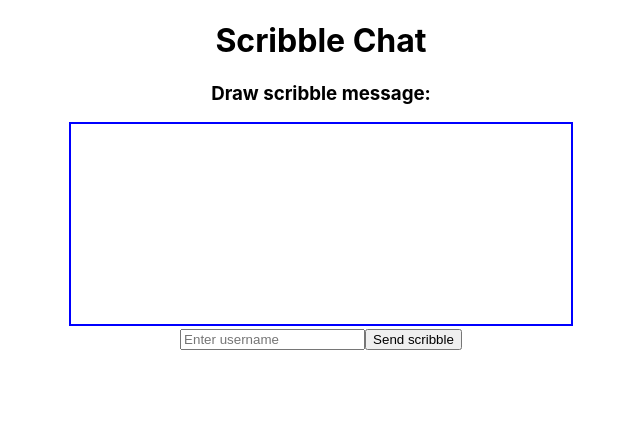
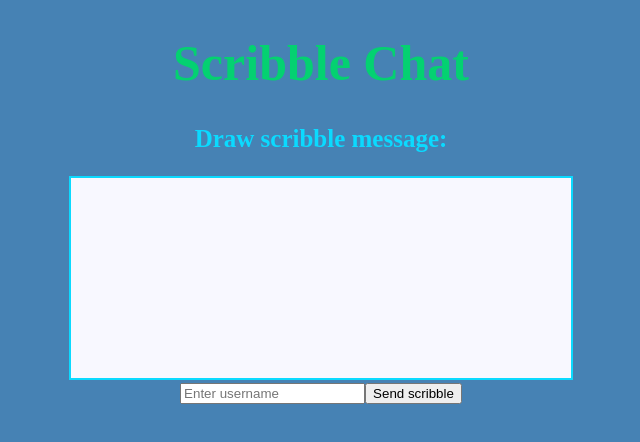
Before and after one commit to shanencross/scribble-chat, a React (Create React App) app: page / in a window 1280 px wide. Shown: the top 442 px of the page, without its empty margins (319-959 px from the left). Built offline with nearby package versions, Linux system fonts and the light colour scheme; no server answers; the database is empty.

Commit message:
Add basic CSS

```diff
--- a/src/components/ChatMessage.js
+++ b/src/components/ChatMessage.js
@@ -2,7 +2,7 @@ import React, { useEffect, useRef } from 'react';
 import PropTypes from 'prop-types';
 
 const canvasStyle = {
-  outline: '2px solid green',
+  outline: '2px solid rgb(4, 209, 113)',
 }
 
 function ChatMessage({message={}}) {
--- a/src/components/ScribbleCanvas.js
+++ b/src/components/ScribbleCanvas.js
@@ -2,7 +2,7 @@ import React, { useRef, useEffect } from 'react';
 import PropTypes from 'prop-types';
 
 const canvasStyle = {
-  outline: '2px solid blue',
+  outline: '2px solid rgb(11, 218, 255)',
 }
 
 const containerStyle = {
--- a/src/index.css
+++ b/src/index.css
@@ -1,5 +1,6 @@
 body {
   margin: 0;
+  background: #4682B4;
   font-family: -apple-system, BlinkMacSystemFont, 'Segoe UI', 'Roboto', 'Oxygen',
     'Ubuntu', 'Cantarell', 'Fira Sans', 'Droid Sans', 'Helvetica Neue',
     sans-serif;
@@ -7,6 +8,22 @@ body {
   -moz-osx-font-smoothing: grayscale;
 }
 
+h1 {
+  color: rgb(4, 209, 113);
+  font-family: 'Brush Script MT', cursive;
+  font-size: 50px;
+}
+
+h3 {
+  color: rgb(11, 218, 255);
+  font-family: 'Brush Script MT', cursive;
+  font-size: 25px;
+}
+
+canvas {
+  background-color: #f8f8ff;
+}
+
 code {
   font-family: source-code-pro, Menlo, Monaco, Consolas, 'Courier New',
     monospace;
```
